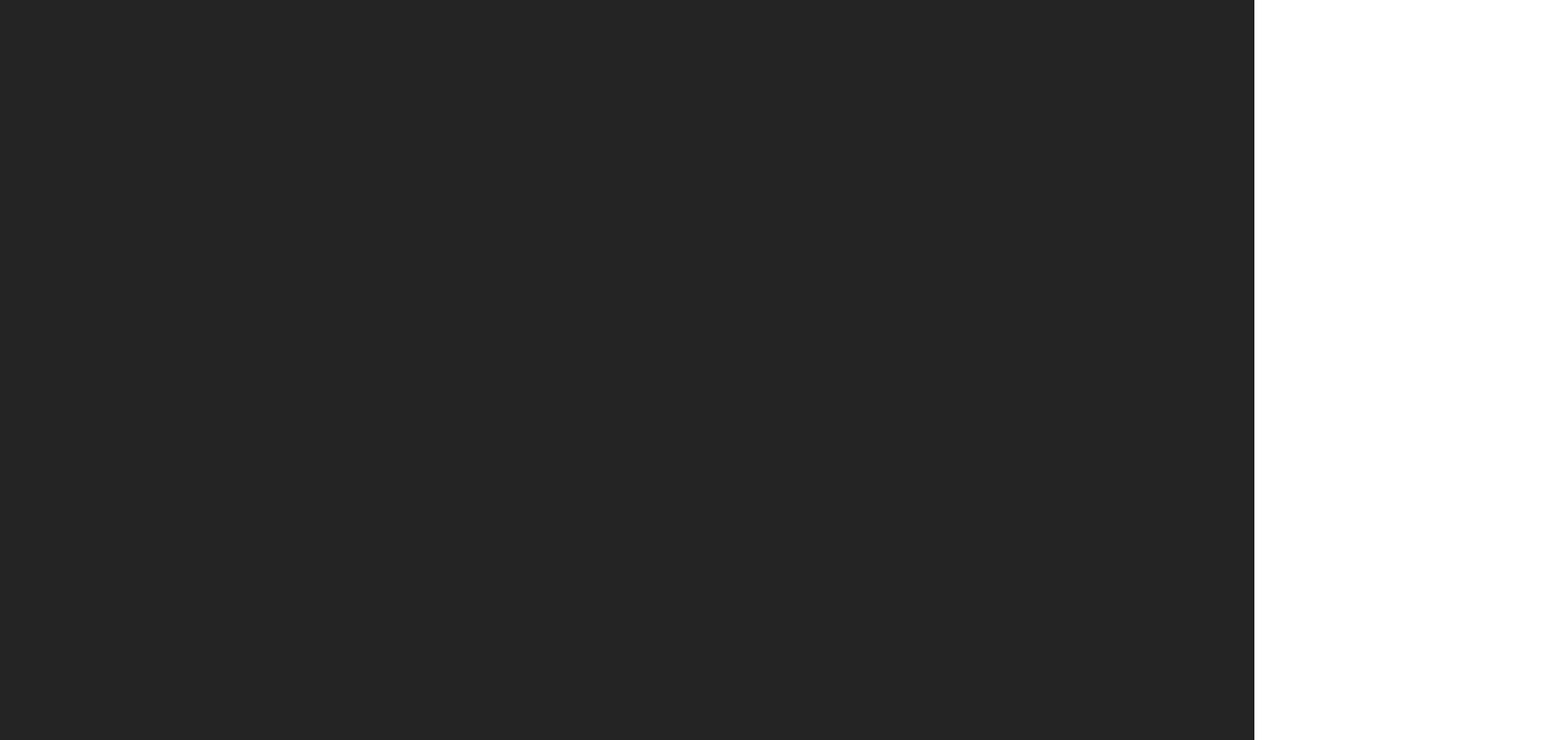
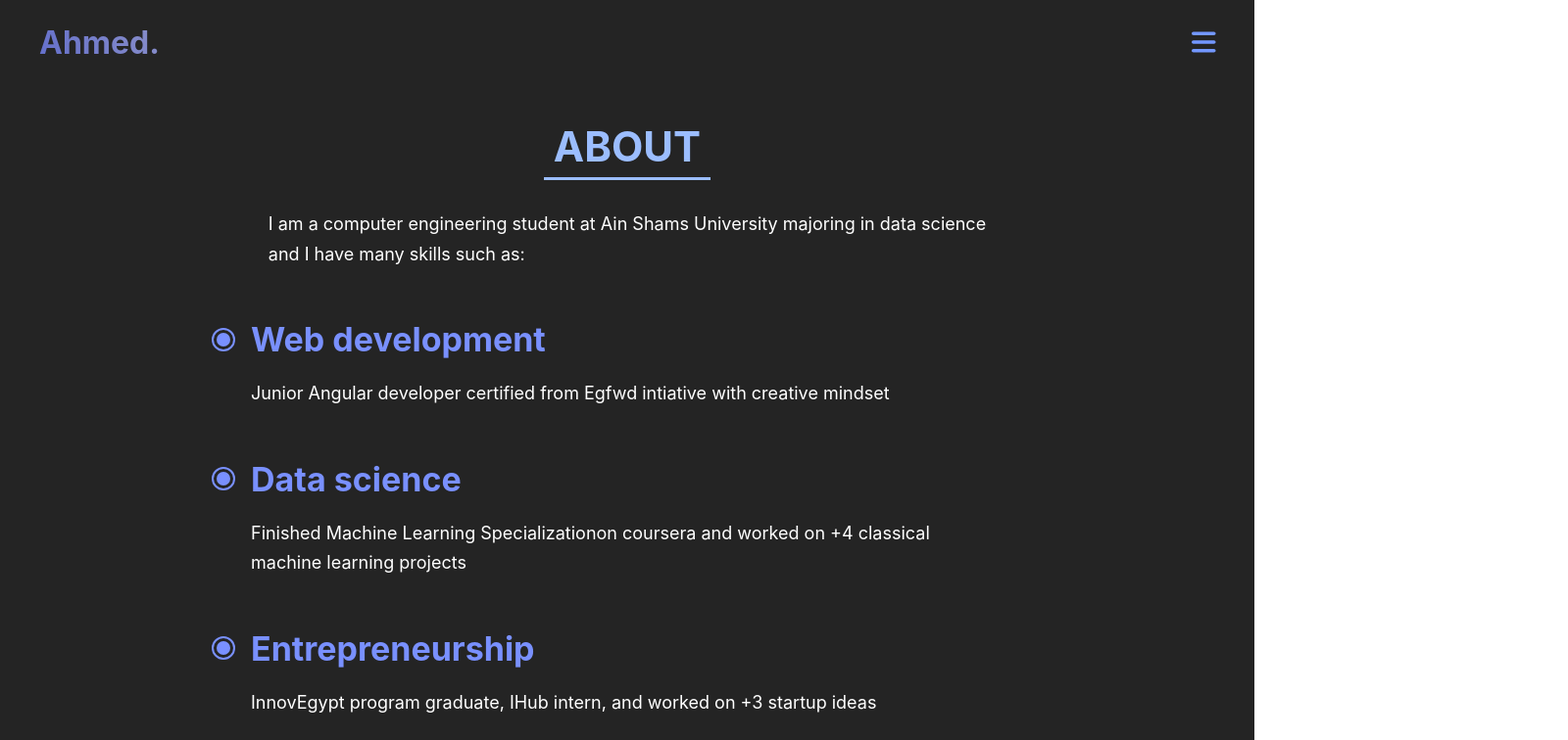
Before and after one commit to Youssef-Mhmoud/portfolio, a React app: page /about in a window 1280 px wide. Before the commit this address had no page. Shown: the top 756 px of the page at 98% size, 1600 px wide, since content can reach past the window. Built offline with nearby package versions, Linux system fonts and the light colour scheme; the HTML template or start-up script is replaced by a standard one.

Commit message:
add about page

```diff
--- a/package.json
+++ b/package.json
@@ -10,6 +10,10 @@
     "preview": "vite preview"
   },
   "dependencies": {
+    "@fortawesome/fontawesome-svg-core": "^6.4.0",
+    "@fortawesome/free-brands-svg-icons": "^6.4.0",
+    "@fortawesome/free-solid-svg-icons": "^6.4.0",
+    "@fortawesome/react-fontawesome": "^0.2.0",
     "animate.css": "^4.1.1",
     "react": "^18.2.0",
     "react-dom": "^18.2.0",
--- a/src/App.jsx
+++ b/src/App.jsx
@@ -2,6 +2,8 @@ import { Route, Routes } from "react-router-dom";
 import "./App.scss";
 import Home from "./pages/Home";
 import Layout from "./components/Layout";
+import About from "./pages/About";
+import Projects from "./pages/Projects";
 
 function App() {
   return (
@@ -9,6 +11,8 @@ function App() {
       <Routes>
         <Route element={<Layout />}>
           <Route index element={<Home />} />
+          <Route path="/about" element={<About />} />
+          <Route path="/projects" element={<Projects />} />
         </Route>
       </Routes>
     </div>
--- a/src/components/Navbar.jsx
+++ b/src/components/Navbar.jsx
@@ -1,7 +1,54 @@
+import { NavLink, Link } from "react-router-dom";
 import "./Navbar.scss";
+import { FontAwesomeIcon } from "@fortawesome/react-fontawesome";
+import { faBars, faXmark } from "@fortawesome/free-solid-svg-icons";
+import { useState } from "react";
 
 const Navbar = () => {
-  return <div>Navbar</div>;
+  const [hideMenu, setHideMenu] = useState(false);
+
+  return (
+    <header className="header">
+      <div className="logo">
+        <h1>
+          <Link to="/">Ahmed.</Link>
+        </h1>
+      </div>
+      <nav className="nav">
+        <FontAwesomeIcon
+          icon={faBars}
+          className="btn__menu-open"
+          onClick={() => setHideMenu(true)}
+        />
+        {hideMenu && (
+          <div className="overlay" onClick={() => setHideMenu(false)}></div>
+        )}
+        <ul className={`nav__lists ${hideMenu && "open"}`}>
+          <FontAwesomeIcon
+            icon={faXmark}
+            className="btn__menu-close"
+            onClick={() => setHideMenu(false)}
+          />
+
+          <li className="about">
+            <NavLink to="about" onClick={() => setHideMenu(false)}>
+              About
+            </NavLink>
+          </li>
+          <li className="project">
+            <NavLink to="projects" onClick={() => setHideMenu(false)}>
+              Projects
+            </NavLink>
+          </li>
+          <li className="contact">
+            <NavLink to="contact" onClick={() => setHideMenu(false)}>
+              Contact Us
+            </NavLink>
+          </li>
+        </ul>
+      </nav>
+    </header>
+  );
 };
 
 export default Navbar;
--- a/src/components/Navbar.scss
+++ b/src/components/Navbar.scss
@@ -0,0 +1,108 @@
+.header {
+  display: flex;
+  align-items: center;
+  justify-content: space-between;
+
+  padding: 20px 40px;
+
+  .logo {
+    a {
+      background: -webkit-linear-gradient(30deg, #646fcb, #898fc9);
+      -webkit-background-clip: text;
+      -webkit-text-fill-color: transparent;
+      text-decoration: none;
+    }
+  }
+
+  .overlay {
+    position: absolute;
+    top: 0;
+    left: 0;
+    width: 100%;
+    height: 100%;
+    background-color: #0000004c;
+    backdrop-filter: blur(5px);
+
+    z-index: 1;
+  }
+
+  .nav {
+    .btn__menu-open {
+      font-size: 28px;
+      color: #7397ff;
+      cursor: pointer;
+
+      transition: all 0.3s;
+
+      &:hover {
+        transform: rotate(-90deg);
+      }
+    }
+
+    .nav__lists {
+      display: flex;
+      flex-direction: column;
+      align-items: center;
+      justify-content: center;
+      gap: 32px;
+      background-color: #2e2c2cdc;
+      backdrop-filter: blur(10px);
+
+      width: 50%;
+      height: 50vh;
+      border-radius: 8px;
+
+      position: absolute;
+      top: 50%;
+      left: 100%;
+      transform: translate(-50%, -50%);
+
+      list-style: none;
+
+      padding: 20px;
+
+      z-index: 1;
+
+      opacity: 0;
+      visibility: hidden;
+
+      transition: all 0.8s;
+
+      &.open {
+        visibility: visible;
+
+        opacity: 1;
+        left: 50%;
+      }
+
+      .btn__menu-close {
+        position: absolute;
+        top: 30px;
+        right: 30px;
+
+        color: #fff;
+
+        font-size: 24px;
+
+        cursor: pointer;
+      }
+
+      li {
+        a {
+          font-size: 32px;
+          text-decoration: none;
+          color: #7397ff;
+
+          transition: all 0.3s;
+          &:hover {
+            color: #fff;
+          }
+
+          &.active {
+            color: #fff;
+          }
+        }
+      }
+    }
+  }
+}
--- a/src/index.css
+++ b/src/index.css
@@ -4,6 +4,7 @@
   font-weight: 400;
 
   color-scheme: light dark;
+  overflow-x: hidden;
 
   font-synthesis: none;
   text-rendering: optimizeLegibility;
--- /dev/null
+++ b/src/pages/About.jsx
@@ -0,0 +1,38 @@
+import "./About.scss";
+
+const About = () => {
+  return (
+    <div className="about__page">
+      <h2 className="about__title">About</h2>
+      <div className="about__info">
+        <p className="brief">
+          I am a computer engineering student at Ain Shams University majoring
+          in data science <br /> and I have many skills such as:
+        </p>
+        <div className="about__box web">
+          <h2>Web development</h2>
+          <p>
+            Junior Angular developer certified from Egfwd intiative with
+            creative mindset
+          </p>
+        </div>
+        <div className="about__box data">
+          <h2>Data science</h2>
+          <p>
+            Finished Machine Learning Specializationon coursera and worked on +4
+            classical machine learning projects
+          </p>
+        </div>
+        <div className="about__box enter">
+          <h2>Entrepreneurship</h2>
+          <p>
+            InnovEgypt program graduate, IHub intern, and worked on +3 startup
+            ideas
+          </p>
+        </div>
+      </div>
+    </div>
+  );
+};
+
+export default About;
--- /dev/null
+++ b/src/pages/About.scss
@@ -0,0 +1,78 @@
+.about__page {
+  .about__title {
+    font-size: 42px;
+    color: #9bbdff;
+    border-bottom: 3px solid #9bbdff;
+    width: fit-content;
+    margin: 30px auto;
+    padding: 0 10px;
+    text-transform: uppercase;
+  }
+
+  .brief {
+    color: #fff;
+    font-size: 18px;
+    width: fit-content;
+    margin: 30px auto;
+    line-height: 1.7;
+  }
+
+  .about__box {
+    width: 60%;
+    margin: 46px auto;
+    color: #fff;
+
+    opacity: 0;
+
+    &.web {
+      animation: fadeInLeft 1s 0.5s forwards;
+    }
+    &.data {
+      animation: fadeInLeft 1s 1s forwards;
+    }
+    &.enter {
+      animation: fadeInLeft 1s 1.5s forwards;
+    }
+
+    h2 {
+      position: relative;
+      font-size: 34px;
+      color: #7990ff;
+      opacity: 0;
+
+      animation: fadeIn 1s forwards;
+
+      &::after {
+        content: "";
+        position: absolute;
+        top: 50%;
+        transform: translateY(-50%);
+        left: -40px;
+        width: 20px;
+        height: 20px;
+
+        border: 2px solid #7990ff;
+        border-radius: 50%;
+      }
+
+      &::before {
+        content: "";
+        position: absolute;
+        top: 50%;
+        transform: translateY(-50%);
+        left: -35px;
+        width: 14px;
+        height: 14px;
+
+        background-color: #7990ff;
+        border-radius: 50%;
+      }
+    }
+
+    p {
+      font-size: 18px;
+      margin-top: 15px;
+      line-height: 1.7;
+    }
+  }
+}
--- a/src/pages/Home.jsx
+++ b/src/pages/Home.jsx
@@ -1,6 +1,7 @@
 import "./Home.scss";
 import personalImg from "../assets/personal-image.png";
 import Typewriter from "typewriter-effect";
+import { Link } from "react-router-dom";
 
 const Home = () => {
   return (
@@ -30,7 +31,9 @@ const Home = () => {
           <span>+</span> Entrepreneurial mindset
         </p> */}
         <div className="btns__box">
-          <button className="btn btn__contact">Contact Me</button>
+          <button className="btn btn__contact">
+            <Link to="contact">Contact Me</Link>
+          </button>
           <button className="btn btn__cv">Upload Resume</button>
         </div>
       </div>
--- a/src/pages/Home.scss
+++ b/src/pages/Home.scss
@@ -50,35 +50,42 @@
         padding: 12px 24px;
         font-size: 18px;
         font-weight: 600;
-        text-decoration: none;
         opacity: 0;
+
+        a {
+          text-decoration: none;
+        }
 
         cursor: pointer;
 
-        animation: fadeInUp 0.4s 5.2s linear forwards;
+        animation: fadeInUp 1s 5.2s linear forwards;
 
         &.btn__contact {
+          border-radius: 8px;
+          background-color: #5a69fa;
+
+          transition: all 0.3s;
+
+          a {
+            color: #fff;
+          }
+
+          &:hover {
+            background-color: #3041e1;
+          }
+        }
+
+        &.btn__cv {
+          border-radius: 8px;
+          border: 2px solid #0fd875;
           color: #fff;
-          border-radius: 8px;
-          border: 2px solid #5a69fa;
 
           transition: all 0.3s;
 
           &:hover {
-            background-color: #5a69fa;
-          }
-        }
+            background-color: #0fd875;
 
-        &.btn__cv {
-          color: #000;
-          border-radius: 8px;
-          background-color: #0fd875;
-
-          transition: all 0.3s;
-
-          &:hover {
-            background-color: #086a39;
-            color: #fff;
+            color: #000;
           }
         }
       }
@@ -89,6 +96,9 @@
     position: relative;
     width: 350px;
     height: 350px;
+    opacity: 0;
+
+    animation: fadeIn 1s 5s forwards;
 
     transition: all 0.3s;
     &:hover::after {
@@ -115,7 +125,7 @@
       width: 200px;
       height: 200px;
       border-color: #3f3fd7 transparent transparent #3f3fd7;
-      border-width: 4px;
+      border-width: 10px;
       border-style: solid;
 
       transition: all 0.3s;
@@ -129,7 +139,7 @@
       width: 200px;
       height: 200px;
       border-color: transparent #3f3fd7 #3f3fd7 transparent;
-      border-width: 4px;
+      border-width: 10px;
       border-style: solid;
 
       transition: all 0.3s;
@@ -140,7 +150,9 @@
       width: 350px;
       height: 350px;
 
-      background-color: #ffffffa3;
+      box-shadow: -32px 30px 2px 0px rgba(25, 24, 24, 0.56862);
+
+      background-color: #ffffff;
       transition: all 0.3s;
       position: relative;
       // border-radius: 8px;
--- /dev/null
+++ b/src/pages/Projects.jsx
@@ -0,0 +1,19 @@
+import "./Projects.scss";
+
+const Projects = () => {
+  return (
+    <div className="projects__page">
+      <h2 className="projects__title">Projects</h2>
+      <div className="projects__boxes">
+        <div className="project__box">
+          <img src="" alt="" />
+          <h4></h4>
+          <p></p>
+          <a href="">Source Code</a>
+        </div>
+      </div>
+    </div>
+  );
+};
+
+export default Projects;
--- /dev/null
+++ b/src/pages/Projects.scss
@@ -0,0 +1,11 @@
+.projects__page {
+  .projects__title {
+    font-size: 42px;
+    color: #9bbdff;
+    border-bottom: 3px solid #9bbdff;
+    width: fit-content;
+    margin: 30px auto;
+    padding: 0 10px;
+    text-transform: uppercase;
+  }
+}
```
Also changed, not shown: 1 other file (tests, documents, lock files or other folders).
